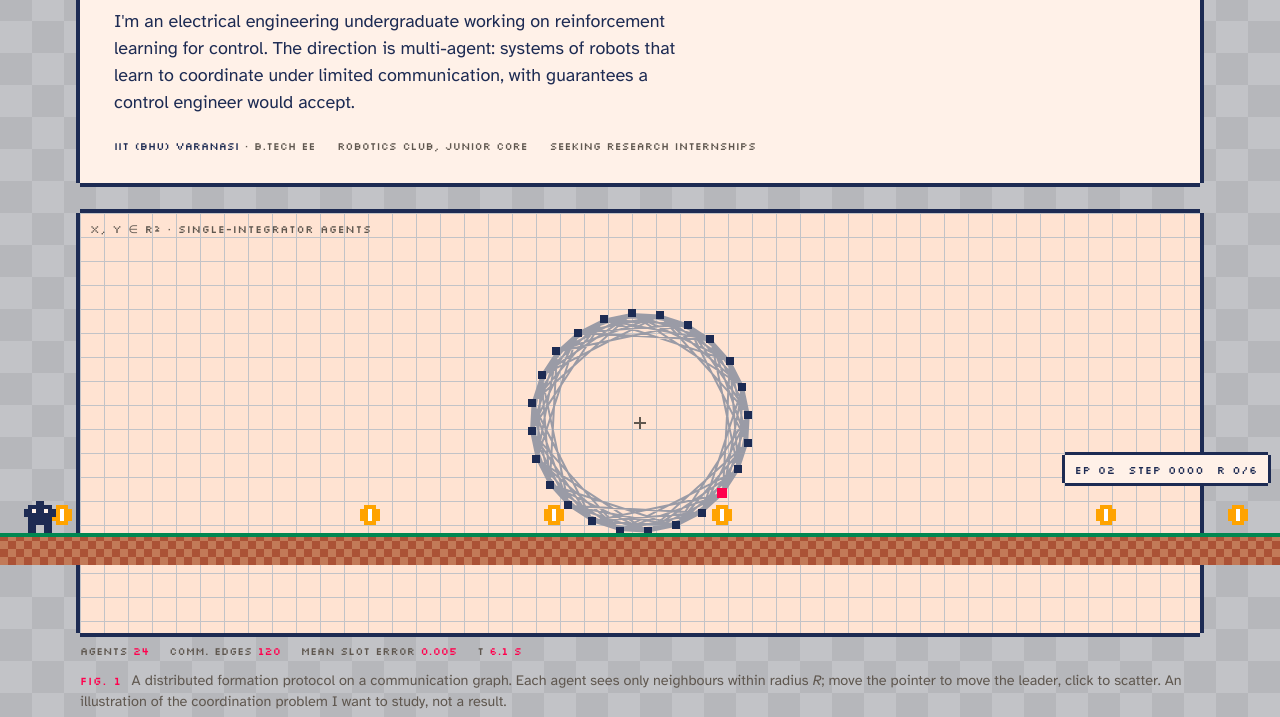
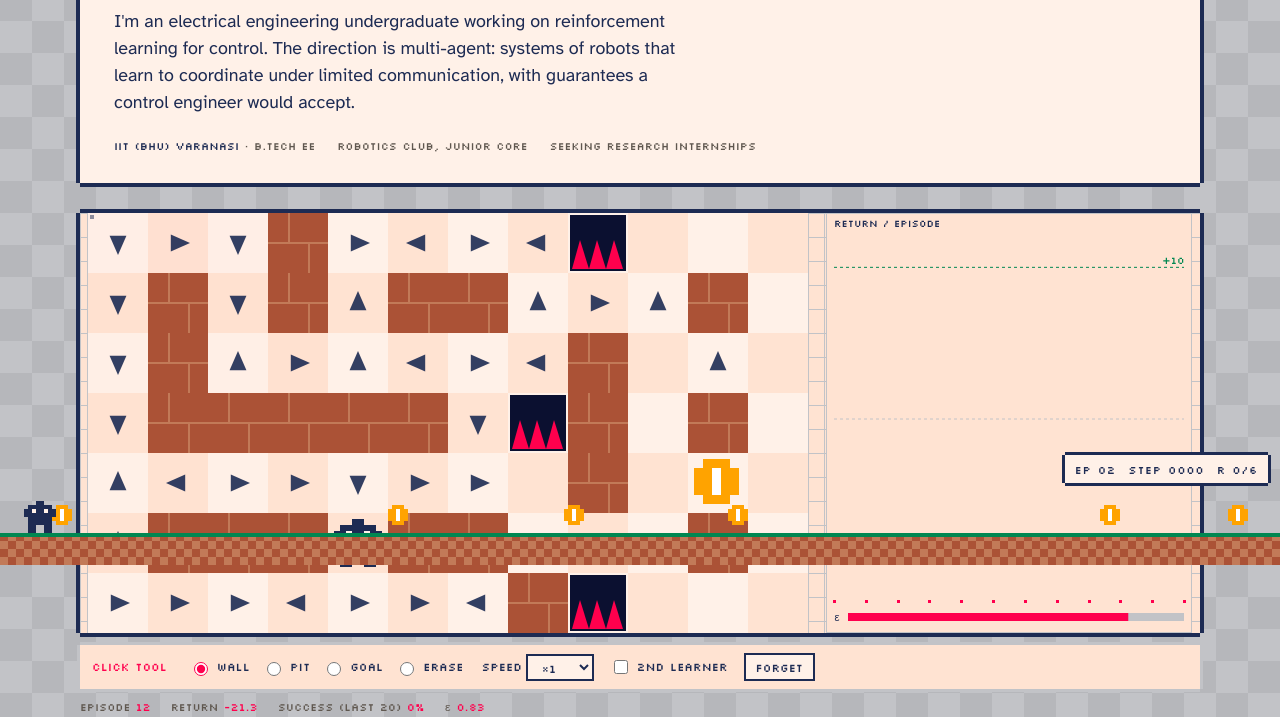
Before and after one commit to Amartya106/Amartya106.github.io, a plain HTML site: page index.html in a window 1280 px wide. Shown: the part 235-952 px from the top of the page. Drawn offline with Linux system fonts and the light colour scheme.

Commit message:
Gridworld: real tabular Q-learning hero (policy arrows, value tint, return plot, editable world, second learner)
Co-Authored-By: Claude Sonnet 5.5 <noreply@anthropic.com>

```diff
--- a/assets/css/main.css
+++ b/assets/css/main.css
@@ -495,3 +495,16 @@ figure img { border: 3px solid var(--ink); }
   .mast, .section, .case { margin: 22px 4px; }
   .prose { margin: 22px 4px; }
 }
+
+/* Q-learning controls */
+.q-controls { display: flex; flex-wrap: wrap; gap: 10px 18px; align-items: center; margin-top: 12px; padding: 10px 12px; background: var(--paper-2); font-family: var(--pixel); font-size: .72rem; text-transform: uppercase;
+  box-shadow: 0 -3px 0 0 var(--rule), 0 3px 0 0 var(--rule), -3px 0 0 0 var(--rule), 3px 0 0 0 var(--rule); }
+.q-controls label { display: inline-flex; align-items: center; gap: 6px; cursor: pointer; }
+.q-controls input[type=radio], .q-controls input[type=checkbox] { accent-color: var(--accent); width: 14px; height: 14px; }
+.q-tools { display: flex; gap: 12px; align-items: center; border: 0; padding: 0; margin: 0; }
+.q-tools legend { float: left; margin-right: 10px; padding: 0; color: var(--accent); }
+.q-controls select, .q-controls button { font: inherit; text-transform: uppercase; padding: 4px 10px 2px; background: var(--paper); color: var(--ink); border: 0; cursor: pointer; box-shadow: 0 0 0 2px var(--ink); }
+.q-controls button:hover, .q-controls select:hover { background: var(--accent); color: var(--on-accent); }
+.sim-wrap canvas { cursor: crosshair; }
+
+.sim-wrap .tick { display: none; }
--- /dev/null
+++ b/assets/js/qgrid.js
@@ -0,0 +1,196 @@
+/* Fig. 1 — tabular Q-learning in a gridworld.
+   The agent starts knowing nothing. Each step it picks an action epsilon-greedily, receives a
+   reward (small step cost, a bump penalty, -10 for a pit, +10 for the goal) and updates
+       Q(s,a) <- Q(s,a) + alpha * ( r + gamma * max_a' Q(s',a') - Q(s,a) )
+   with no bootstrapping past a terminal state. Arrows show the greedy policy and the tint shows the
+   learned state value. Click to add walls or pits or to move the goal and it re-learns; a second
+   independent learner shares the same corridors. An illustration of the algorithm, not a result. */
+
+(function () {
+  "use strict";
+
+  var canvas = document.getElementById("swarm");
+  if (!canvas || !canvas.getContext) return;
+  var ctx = canvas.getContext("2d");
+  var reduced = window.matchMedia && window.matchMedia("(prefers-reduced-motion: reduce)").matches;
+  var rEp = document.querySelector("[data-sim-edges]"), rSucc = document.querySelector("[data-sim-err]"), rEps = document.querySelector("[data-sim-t]"), rRet = document.querySelector("[data-q-ret]");
+  var speedSel = document.getElementById("q-speed"), twoBox = document.getElementById("q-two"), resetBtn = document.getElementById("q-reset");
+
+  var COLS = 12, ROWS = 7, FLOOR = 0, WALL = 1, PIT = 2, GOAL = 3;
+  var MAP0 = ["S..#....P...", ".#.#.##...#.", ".#......#...", ".#####.P#.#.", "........#.G.", ".###.##...#.", ".......#P..."];
+  var STARTS = [[0, 0], [0, 6]];
+  var DX = [0, 1, 0, -1], DY = [-1, 0, 1, 0];                       // up, right, down, left
+  var ALPHA = 0.25, GAMMA = 0.95, EPS_MIN = 0.04, EPS_DECAY = 0.985, STEP_R = -0.04, BUMP_R = -0.2, BLOCK_R = -0.5, PIT_R = -10, GOAL_R = 10, MAXSTEPS = 120;
+
+  var grid = [], agents = [], eps = 1, ep = 0, steps = 0, hist = [], wins = [], running = false, visible = true, last = 0, raf = 0, col = {};
+  var w = 0, h = 0, dpr = 1, T = 20, mx = 0, my = 0, plot = null;
+
+  var BOT = ["...XX...", ".XXXXXX.", "XXOXXOXX", "XXXXXXXX", ".XXXXXX.", ".XXXXXX.", ".XX..XX.", ".XX..XX."];
+  var COIN = [".YYY.", "YYWYY", "YYWYY", "YYWYY", ".YYY."];
+
+  function css(n) { return getComputedStyle(document.documentElement).getPropertyValue(n).trim(); }
+  function colours() { ["ink", "paper", "paper-2", "accent", "rule", "ok", "gw-agent", "gw-eye", "gw-coin", "gw-dirt-a", "gw-dirt-b", "gw-grass"].forEach(function (k) { col[k] = css("--" + k); }); }
+  function idx(x, y) { return y * COLS + x; }
+
+  /* ----- environment ----- */
+  function loadMap() {
+    grid = [];
+    for (var y = 0; y < ROWS; y++) for (var x = 0; x < COLS; x++) { var c = MAP0[y][x]; grid.push(c === "#" ? WALL : c === "P" ? PIT : c === "G" ? GOAL : FLOOR); }
+  }
+  function newAgent(i) { return { Q: new Float32Array(COLS * ROWS * 4), x: STARTS[i][0], y: STARTS[i][1], done: false, win: false, ret: 0 }; }
+  function resetAll() {
+    loadMap(); agents = [newAgent(0)]; if (twoBox && twoBox.checked) agents.push(newAgent(1));
+    eps = 1; ep = 0; steps = 0; hist = []; wins = []; restartEpisode();
+  }
+  function restartEpisode() { agents.forEach(function (a, i) { a.x = STARTS[i][0]; a.y = STARTS[i][1]; a.done = false; a.win = false; a.ret = 0; }); steps = 0; }
+
+  function argmax(Q, s) {
+    var best = -1e9, ties = [], k;
+    for (k = 0; k < 4; k++) { var v = Q[s * 4 + k]; if (v > best + 1e-9) { best = v; ties = [k]; } else if (Math.abs(v - best) <= 1e-9) ties.push(k); }
+    return ties[Math.floor(Math.random() * ties.length)];
+  }
+  function maxQ(Q, s) { return Math.max(Q[s * 4], Q[s * 4 + 1], Q[s * 4 + 2], Q[s * 4 + 3]); }
+
+  function stepAll() {
+    for (var i = 0; i < agents.length; i++) {
+      var a = agents[i]; if (a.done) continue;
+      var s = idx(a.x, a.y), act = Math.random() < eps ? Math.floor(Math.random() * 4) : argmax(a.Q, s);
+      var nx = a.x + DX[act], ny = a.y + DY[act], r = STEP_R;
+      if (nx < 0 || ny < 0 || nx >= COLS || ny >= ROWS || grid[idx(nx, ny)] === WALL) { nx = a.x; ny = a.y; r += BUMP_R; }
+      else {
+        for (var j = 0; j < agents.length; j++) if (j !== i && !agents[j].done && agents[j].x === nx && agents[j].y === ny) { nx = a.x; ny = a.y; r += BLOCK_R; break; }
+      }
+      a.x = nx; a.y = ny;
+      var cell = grid[idx(nx, ny)], terminal = false;
+      if (cell === PIT) { r = PIT_R; terminal = true; } else if (cell === GOAL) { r = GOAL_R; terminal = true; }
+      var s2 = idx(nx, ny), target = r + (terminal ? 0 : GAMMA * maxQ(a.Q, s2));
+      a.Q[s * 4 + act] += ALPHA * (target - a.Q[s * 4 + act]);
+      a.ret += r; if (terminal) { a.done = true; a.win = cell === GOAL; }
+    }
+    steps++;
+    if (agents.every(function (a) { return a.done; }) || steps >= MAXSTEPS) endEpisode();
+  }
+  function endEpisode() {
+    hist.push(agents[0].ret); wins.push(agents[0].win ? 1 : 0); if (hist.length > 400) { hist.shift(); wins.shift(); }
+    ep++; eps = Math.max(EPS_MIN, eps * EPS_DECAY); restartEpisode();
+  }
+  function successRate() { var n = Math.min(20, wins.length); if (!n) return 0; var s = 0; for (var i = wins.length - n; i < wins.length; i++) s += wins[i]; return s / n; }
+
+  /* ----- drawing ----- */
+  function layout() {
+    var r = canvas.getBoundingClientRect(); dpr = Math.min(window.devicePixelRatio || 1, 2);
+    w = r.width; h = r.height; canvas.width = Math.round(w * dpr); canvas.height = Math.round(h * dpr); ctx.setTransform(dpr, 0, 0, dpr, 0, 0);
+    T = Math.max(8, Math.floor(Math.min(w / COLS, h / ROWS))); mx = 8; my = Math.floor((h - T * ROWS) / 2);
+    var mapW = T * COLS;
+    if (w - mapW - mx >= 250) plot = { x: mx + mapW + 18, y: my, w: w - (mx + mapW + 18) - 8, h: T * ROWS };
+    else if (h - T * ROWS >= 100) { mx = Math.floor((w - mapW) / 2); my = 4; plot = { x: 8, y: my + T * ROWS + 8, w: w - 16, h: h - (my + T * ROWS) - 14 }; }
+    else { mx = Math.floor((w - mapW) / 2); plot = null; }
+  }
+  function sprite(rows, x, y, ps, pal) {
+    for (var r = 0; r < rows.length; r++) for (var c = 0; c < rows[r].length; c++) { var ch = rows[r][c]; if (ch === ".") continue; ctx.fillStyle = pal[ch]; ctx.fillRect(x + c * ps, y + r * ps, ps, ps); }
+  }
+  function arrow(cx, cy, act, size, color) {
+    ctx.fillStyle = color; ctx.beginPath();
+    var dx = DX[act], dy = DY[act], px = -dy, py = dx;
+    ctx.moveTo(cx + dx * size, cy + dy * size);
+    ctx.lineTo(cx - dx * size * 0.6 + px * size * 0.7, cy - dy * size * 0.6 + py * size * 0.7);
+    ctx.lineTo(cx - dx * size * 0.6 - px * size * 0.7, cy - dy * size * 0.6 - py * size * 0.7);
+    ctx.closePath(); ctx.fill();
+  }
+
+  function draw() {
+    var x, y, a0 = agents[0], ps = Math.max(1, Math.floor(T / 10));
+    ctx.clearRect(0, 0, w, h);
+    for (y = 0; y < ROWS; y++) for (x = 0; x < COLS; x++) {
+      var px = mx + x * T, py = my + y * T, c = grid[idx(x, y)];
+      ctx.fillStyle = (x + y) % 2 ? col["paper-2"] : col.paper; ctx.fillRect(px, py, T, T);
+      if (c === WALL) {
+        ctx.fillStyle = col["gw-dirt-a"]; ctx.fillRect(px, py, T, T);
+        ctx.fillStyle = col["gw-dirt-b"]; ctx.fillRect(px, py + Math.floor(T / 2) - 1, T, 2); ctx.fillRect(px + Math.floor(T / 3), py, 2, Math.floor(T / 2)); ctx.fillRect(px + Math.floor(T * 2 / 3), py + Math.floor(T / 2), 2, Math.floor(T / 2));
+        continue;
+      }
+      if (c === PIT) {
+        ctx.fillStyle = "#0b1030"; ctx.fillRect(px + 2, py + 2, T - 4, T - 4); ctx.fillStyle = "#ff004d";
+        for (var k = 0; k < 3; k++) { var bx = px + 4 + k * Math.floor((T - 8) / 3); ctx.beginPath(); ctx.moveTo(bx, py + T - 4); ctx.lineTo(bx + Math.floor((T - 8) / 6), py + T * 0.45); ctx.lineTo(bx + Math.floor((T - 8) / 3), py + T - 4); ctx.fill(); }
+        continue;
+      }
+      if (c === GOAL) { sprite(COIN, px + Math.floor((T - 5 * ps * 1.6) / 2), py + Math.floor((T - 5 * ps * 1.6) / 2), Math.max(1, Math.floor(ps * 1.6)), { Y: col["gw-coin"], W: "#fff" }); continue; }
+      // learned value tint + policy arrow
+      var s = idx(x, y), v = maxQ(a0.Q, s);
+      if (Math.abs(v) > 0.05) { ctx.globalAlpha = Math.min(0.55, Math.abs(v) / 10 * 0.8); ctx.fillStyle = v > 0 ? col.ok : "#ff004d"; ctx.fillRect(px, py, T, T); ctx.globalAlpha = 1; }
+      if (Math.abs(v) > 0.02 || a0.Q[s * 4] !== a0.Q[s * 4 + 1]) {
+        var best = 0; for (k = 1; k < 4; k++) if (a0.Q[s * 4 + k] > a0.Q[s * 4 + best]) best = k;
+        ctx.globalAlpha = 0.9; arrow(px + T / 2, py + T / 2, best, Math.max(3, T * 0.2), col.ink); ctx.globalAlpha = 1;
+      }
+    }
+    ctx.strokeStyle = col.rule; ctx.lineWidth = 1; ctx.strokeRect(mx - 0.5, my - 0.5, T * COLS + 1, T * ROWS + 1);
+    // start marks
+    ctx.fillStyle = col.ink; ctx.globalAlpha = 0.5;
+    STARTS.slice(0, agents.length).forEach(function (st) { ctx.fillRect(mx + st[0] * T + 2, my + st[1] * T + 2, 4, 4); }); ctx.globalAlpha = 1;
+    // agents
+    agents.forEach(function (a, i) {
+      if (a.done && !a.win) ctx.globalAlpha = 0.45;
+      sprite(BOT, mx + a.x * T + Math.floor((T - 8 * ps) / 2), my + a.y * T + Math.floor((T - 8 * ps) / 2), ps, { X: i ? col["gw-coin"] : col["gw-agent"], O: col["gw-eye"] });
+      ctx.globalAlpha = 1;
+    });
+    if (plot) drawPlot();
+    if (rEp) rEp.textContent = ep;
+    if (rSucc) rSucc.textContent = Math.round(successRate() * 100) + "%";
+    if (rEps) rEps.textContent = eps.toFixed(2);
+    if (rRet) rRet.textContent = hist.length ? hist[hist.length - 1].toFixed(1) : "–";
+  }
+
+  function drawPlot() {
+    var p = plot, n = Math.min(hist.length, 80), i;
+    ctx.fillStyle = col["paper-2"]; ctx.fillRect(p.x, p.y, p.w, p.h);
+    ctx.strokeStyle = col.rule; ctx.strokeRect(p.x + 0.5, p.y + 0.5, p.w - 1, p.h - 1);
+    ctx.fillStyle = col.ink; ctx.font = "10px 'Silkscreen', monospace"; ctx.fillText("RETURN / EPISODE", p.x + 8, p.y + 14);
+    var gx = p.x + 8, gy = p.y + 24, gw = p.w - 16, gh = p.h - 56;
+    if (gh < 20) return;
+    function Y(v) { return gy + gh * (1 - (Math.max(-12, Math.min(12, v)) + 12) / 24); }
+    ctx.strokeStyle = col.rule; ctx.setLineDash([3, 3]); ctx.beginPath(); ctx.moveTo(gx, Y(0)); ctx.lineTo(gx + gw, Y(0)); ctx.stroke();
+    ctx.strokeStyle = col.ok; ctx.beginPath(); ctx.moveTo(gx, Y(GOAL_R)); ctx.lineTo(gx + gw, Y(GOAL_R)); ctx.stroke(); ctx.setLineDash([]);
+    ctx.fillStyle = col.ok; ctx.fillText("+10", gx + gw - 22, Y(GOAL_R) - 3);
+    for (i = 0; i < n; i++) {
+      var v = hist[hist.length - n + i], X = gx + (n > 1 ? gw * i / (n - 1) : 0);
+      ctx.fillStyle = v > 0 ? col.ok : "#ff004d"; ctx.fillRect(Math.round(X) - 1, Math.round(Y(v)) - 1, 3, 3);
+    }
+    ctx.fillStyle = col.ink; ctx.fillText("ε", p.x + 8, p.y + p.h - 12);
+    ctx.fillStyle = col.rule; ctx.fillRect(p.x + 22, p.y + p.h - 20, p.w - 30, 8);
+    ctx.fillStyle = col.accent; ctx.fillRect(p.x + 22, p.y + p.h - 20, Math.max(2, (p.w - 30) * eps), 8);
+  }
+
+  /* ----- loop + controls ----- */
+  function frame(now) {
+    raf = 0; if (!running) return;
+    last = now; var n = speedSel ? +speedSel.value : 3;
+    for (var k = 0; k < n; k++) stepAll();
+    draw(); raf = requestAnimationFrame(frame);
+  }
+  function start() { if (running || reduced || !visible || document.hidden) return; running = true; last = performance.now(); raf = requestAnimationFrame(frame); }
+  function stop() { running = false; if (raf) cancelAnimationFrame(raf); raf = 0; }
+  function trainOffline(episodes) { var target = ep + episodes; var guard = 0; while (ep < target && guard++ < 400000) stepAll(); draw(); }
+
+  function tool() { var r = document.querySelector('input[name="q-tool"]:checked'); return r ? r.value : "wall"; }
+  canvas.addEventListener("pointerdown", function (e) {
+    var r = canvas.getBoundingClientRect(), x = Math.floor((e.clientX - r.left - mx) / T), y = Math.floor((e.clientY - r.top - my) / T);
+    if (x < 0 || y < 0 || x >= COLS || y >= ROWS) return;
+    var i = idx(x, y), isStart = STARTS.slice(0, agents.length).some(function (s) { return s[0] === x && s[1] === y; }), t = tool();
+    if (isStart || grid[i] === GOAL && t !== "goal") return;
+    if (t === "wall") grid[i] = grid[i] === WALL ? FLOOR : WALL;
+    else if (t === "pit") grid[i] = grid[i] === PIT ? FLOOR : PIT;
+    else if (t === "erase") grid[i] = FLOOR;
+    else if (t === "goal") { if (grid[i] === WALL) return; for (var k = 0; k < grid.length; k++) if (grid[k] === GOAL) grid[k] = FLOOR; grid[i] = GOAL; }
+    eps = Math.max(eps, 0.35); restartEpisode();
+    if (reduced) trainOffline(200); else draw();
+  });
+  if (resetBtn) resetBtn.addEventListener("click", function () { resetAll(); if (reduced) trainOffline(200); else draw(); });
+  if (twoBox) twoBox.addEventListener("change", function () { resetAll(); if (reduced) trainOffline(200); else draw(); });
+  window.addEventListener("resize", function () { layout(); draw(); });
+  document.addEventListener("visibilitychange", function () { document.hidden ? stop() : start(); });
+  new MutationObserver(function () { colours(); draw(); }).observe(document.documentElement, { attributes: true, attributeFilter: ["data-theme"] });
+  if ("IntersectionObserver" in window) new IntersectionObserver(function (en) { visible = en[0].isIntersecting; visible ? start() : stop(); }).observe(canvas);
+
+  colours(); layout(); resetAll();
+  if (reduced) trainOffline(200); else { draw(); start(); }
+})();
--- a/index.html
+++ b/index.html
@@ -62,21 +62,34 @@
   <section aria-label="Figure 1">
     <figure class="fig-wide" style="margin-top:8px">
       <div class="sim-wrap">
-        <span class="tick">x, y ∈ R² · single-integrator agents</span>
-        <canvas id="swarm" aria-label="Animated figure: 24 agents using only neighbour information converge to a ring formation around the cursor"></canvas>
+        <span class="tick">Q-LEARNING &middot; 12&times;7 gridworld</span>
+        <canvas id="swarm" aria-label="Animated gridworld: a tabular Q-learning agent explores, falls into pits and learns a route to the goal; arrows show the learned policy and the tint shows learned value"></canvas>
+      </div>
+      <div class="q-controls">
+        <fieldset class="q-tools">
+          <legend>Click tool</legend>
+          <label><input type="radio" name="q-tool" value="wall" checked> Wall</label>
+          <label><input type="radio" name="q-tool" value="pit"> Pit</label>
+          <label><input type="radio" name="q-tool" value="goal"> Goal</label>
+          <label><input type="radio" name="q-tool" value="erase"> Erase</label>
+        </fieldset>
+        <label>Speed <select id="q-speed"><option value="3">&times;1</option><option value="12">&times;4</option><option value="48">&times;16</option></select></label>
+        <label><input type="checkbox" id="q-two"> 2nd learner</label>
+        <button type="button" id="q-reset">Forget</button>
       </div>
       <div class="readout" aria-hidden="true">
-        <span>agents <b>24</b></span>
-        <span>comm. edges <b data-sim-edges>–</b></span>
-        <span>mean slot error <b data-sim-err>–</b></span>
-        <span>t <b data-sim-t>–</b></span>
+        <span>episode <b data-sim-edges>&ndash;</b></span>
+        <span>return <b data-q-ret>&ndash;</b></span>
+        <span>success (last 20) <b data-sim-err>&ndash;</b></span>
+        <span>&epsilon; <b data-sim-t>&ndash;</b></span>
       </div>
       <figcaption>
         <span class="fn">Fig. 1</span>
-        A distributed formation protocol on a communication graph. Each agent sees
-        only neighbours within radius <var>R</var>; move the pointer to move the
-        leader, click to scatter. An illustration of the coordination problem I want
-        to study, not a result.
+        A tabular Q-learning agent in a 12&times;7 grid. It starts knowing nothing, explores
+        &epsilon;-greedily, and learns from the Bellman update; arrows show the greedy policy and the
+        tint shows learned value. Click tiles to add walls or pits or to move the goal and watch it
+        re-learn; add a second independent learner and the two must share the corridors. An
+        illustration of the algorithm, not a result.
       </figcaption>
     </figure>
   </section>
@@ -200,7 +213,7 @@
 
 <script src="/assets/js/main.js" defer></script>
 <script src="/assets/js/gridworld.js" defer></script>
-<script src="/assets/js/swarm.js" defer></script>
+<script src="/assets/js/qgrid.js" defer></script>
 <script>document.getElementById('year').textContent=new Date().getFullYear();</script>
 </body>
 </html>
```
